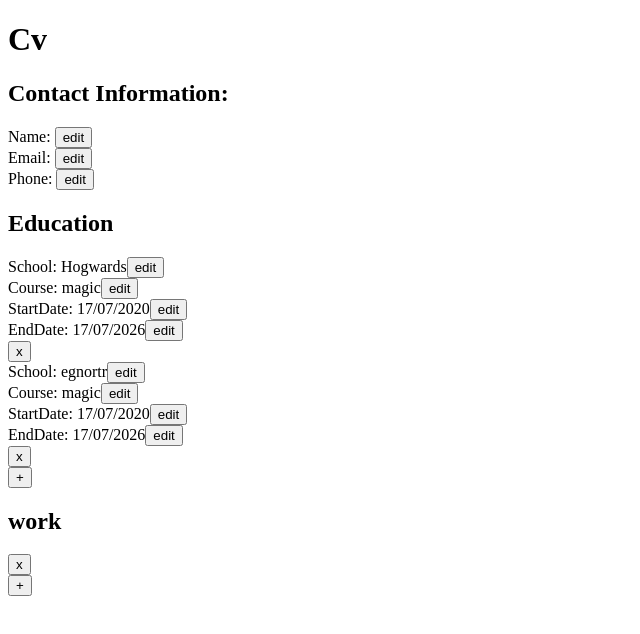
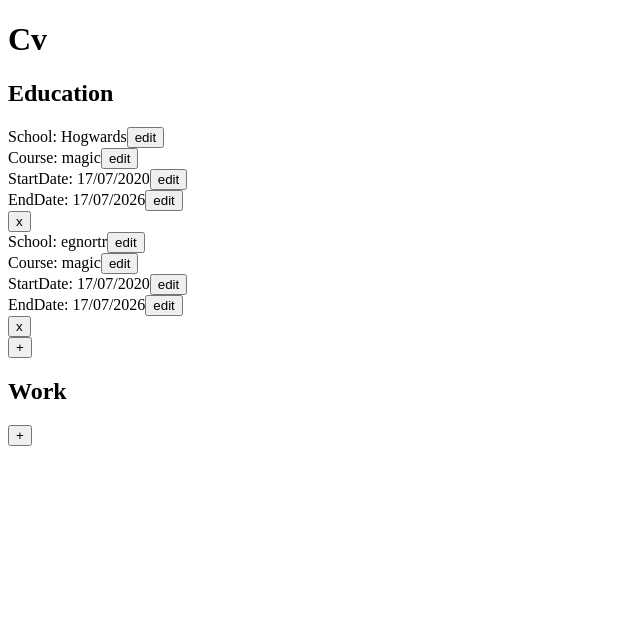
Before and after one commit to Belbut/cv-application, a React (Vite) app: page / in a window 1280 px wide. Shown: the top 634 px of the page, without its empty margins (0-640 px from the left). Built offline with nearby package versions, Linux system fonts and the light colour scheme.

Commit message:
fix: work assets without ids

```diff
--- a/src/App.jsx
+++ b/src/App.jsx
@@ -6,12 +6,12 @@ import PracticalInfo from "./components/PracticalInfo.jsx"
 function App() {
 
   const [info, setInfo] = useState({
-    "personal": {},
+    "personal": { name: "John dos Passos", email: "jotndospassos@gmail.com", phone: "###" },
     "education": [
       { id: crypto.randomUUID(), school: "Hogwards", course: "magic", startDate: "17/07/2020", endDate: "17/07/2026" },
       { id: crypto.randomUUID(), school: "egnortr", course: "magic", startDate: "17/07/2020", endDate: "17/07/2026" }
     ],
-    "work": [{}]
+    "work": []
   })
 
   const individualSetInfo = (type) => {
@@ -23,10 +23,10 @@ function App() {
   return (
     <>
       <h1>Cv</h1>
-      <PersonalInfo
-        info={info["personal"]}
-        setInfo={individualSetInfo("personal")}
-      />
+      {/* <PersonalInfo */}
+      {/*   info={info["personal"]} */}
+      {/*   setInfo={individualSetInfo("personal")} */}
+      {/* /> */}
 
       <EducationInfo
         info={info["education"]}
--- a/src/components/EducationInfo.jsx
+++ b/src/components/EducationInfo.jsx
@@ -5,7 +5,7 @@ function EducationInfo({ info, setInfo }) {
   const initialEntry = { id: crypto.randomUUID(), school: "", course: "", startDate: "", endDate: "" }
 
   return (
-    ElementInfo("Education", () => info, setInfo, initialEntry)
+    <ElementInfo type={"Education"} info={info} setInfo={setInfo} initialEntry={initialEntry} key={"education"} />
   )
 }
 
--- a/src/components/MultiEntryInfo.jsx
+++ b/src/components/MultiEntryInfo.jsx
@@ -1,19 +1,17 @@
 import Info from "./Info";
 
 
-function ElementInfo(type, info, setInfo, initialEntry) {
-  console.log(info)
-  console.log(info())
+function ElementInfo({ type, info, setInfo, initialEntry }) {
   const newEntry = () => { return { ...initialEntry, id: crypto.randomUUID() } }
 
   const findRecord = (id) => {
-    return info().find((element) => element.id == id)
+    return info.find((element) => element.id == id)
   }
 
   const editRecord = (id) => {
     return (fn) => {
       setInfo(
-        info().map(element => {
+        info.map(element => {
           return element.id == id ? fn(element) : element
         })
       )
@@ -21,17 +19,16 @@ function ElementInfo(type, info, setInfo, initialEntry) {
   }
 
   const addRecord = () => {
-    setInfo([...info(), newEntry()])
+    setInfo([...info, newEntry()])
   }
 
   const removeRecord = (id) => {
-    setInfo(info().filter(entry => entry.id != id))
+    setInfo(info.filter(entry => entry.id != id))
   }
 
   const renderRecordList = () => {
-    console.log(info())
-    console.log(info()[0])
-    return info().map((r) => {
+    console.log(info)
+    return info.map((r) => {
       return (
         <Element key={r.id}
           content={findRecord(r.id)}
--- a/src/components/PracticalInfo.jsx
+++ b/src/components/PracticalInfo.jsx
@@ -3,10 +3,10 @@ import ElementInfo from "./MultiEntryInfo.jsx"
 function PracticalInfo({ info, setInfo }) {
   // const [info, setInfo] = useState([{ company: "Hogwards", position: "magic", startDate: "17/07/2020", endDate: "17/07/2026" }])
 
-  const initialEntry = { company: "", position: "", startDate: "", endDate: "" }
+  const initialEntry = { id: crypto.randomUUID(), company: "", position: "", startDate: "", endDate: "" }
 
   return (
-    ElementInfo("work", () => info, setInfo, initialEntry)
+    <ElementInfo type={"Work"} info={info} setInfo={setInfo} initialEntry={initialEntry} />
   )
 }
 
```
